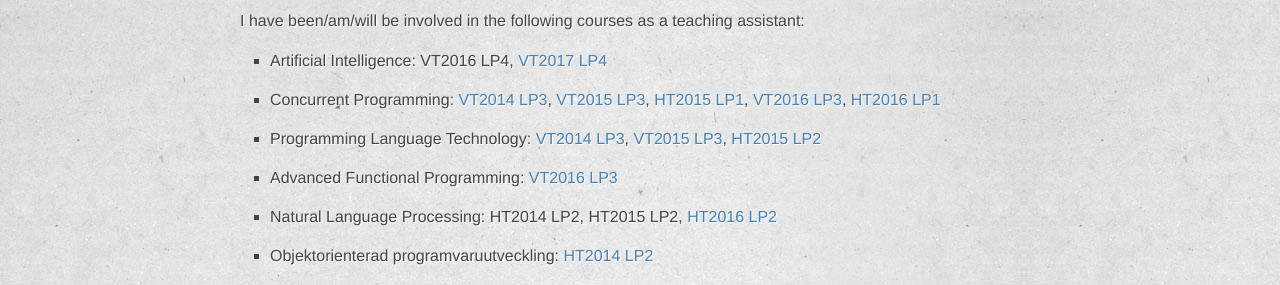
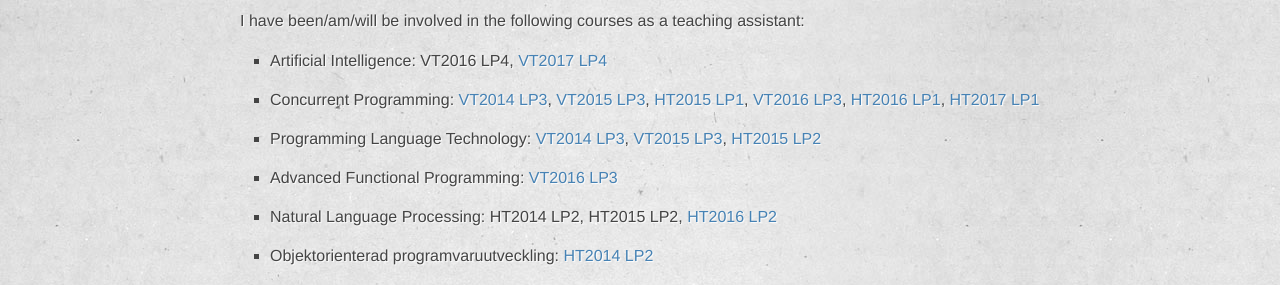
Before and after one commit to johnjcamilleri/johnjcamilleri.github.io, a Jekyll site: the page built from academic.md, in a window 1280 px wide and 900 px high, scrolled down 855 px. Shown: the part 169-454 px from the top of the window. Built offline with Jekyll 4.4.1, drawn with Linux system fonts in a browser that asks for light colours.

Commit message:
Add PCP HT2017

```diff
--- a/_data/teaching.json
+++ b/_data/teaching.json
@@ -34,6 +34,10 @@
       {
         "period": "HT2016 LP1",
         "url": "http://www.cse.chalmers.se/edu/year/2016/course/TDA383_LP1/"
+      },
+      {
+        "period": "HT2017 LP1",
+        "url": "http://www.cse.chalmers.se/edu/year/2017/course/TDA384_LP1/"
       }
     ]
   },
```
